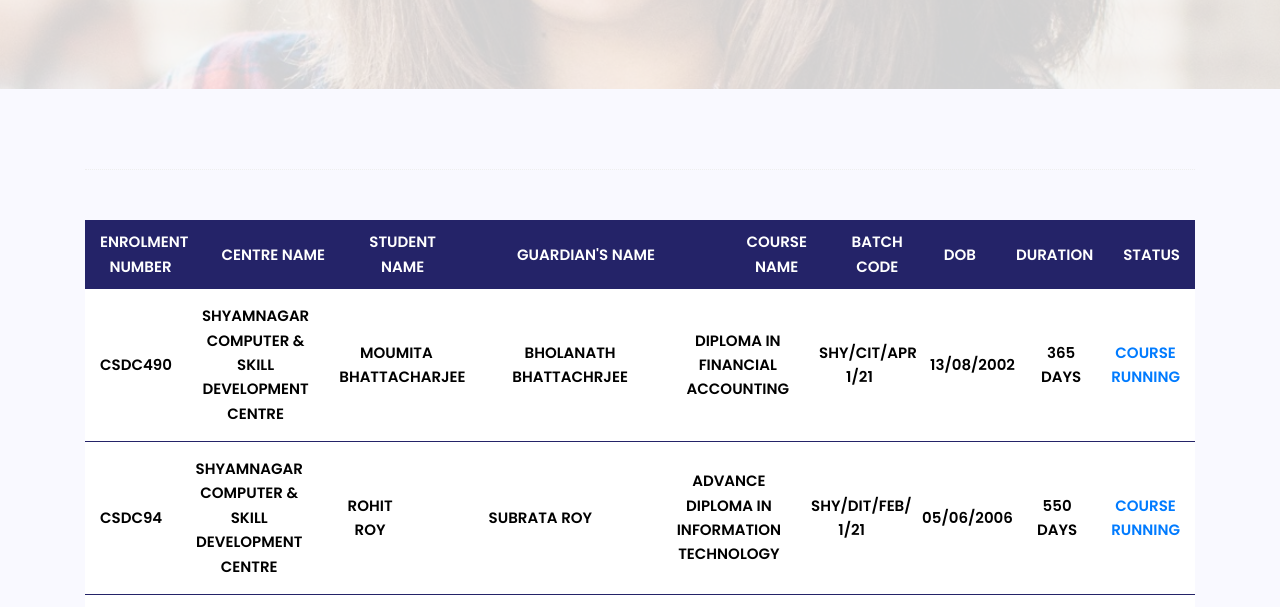
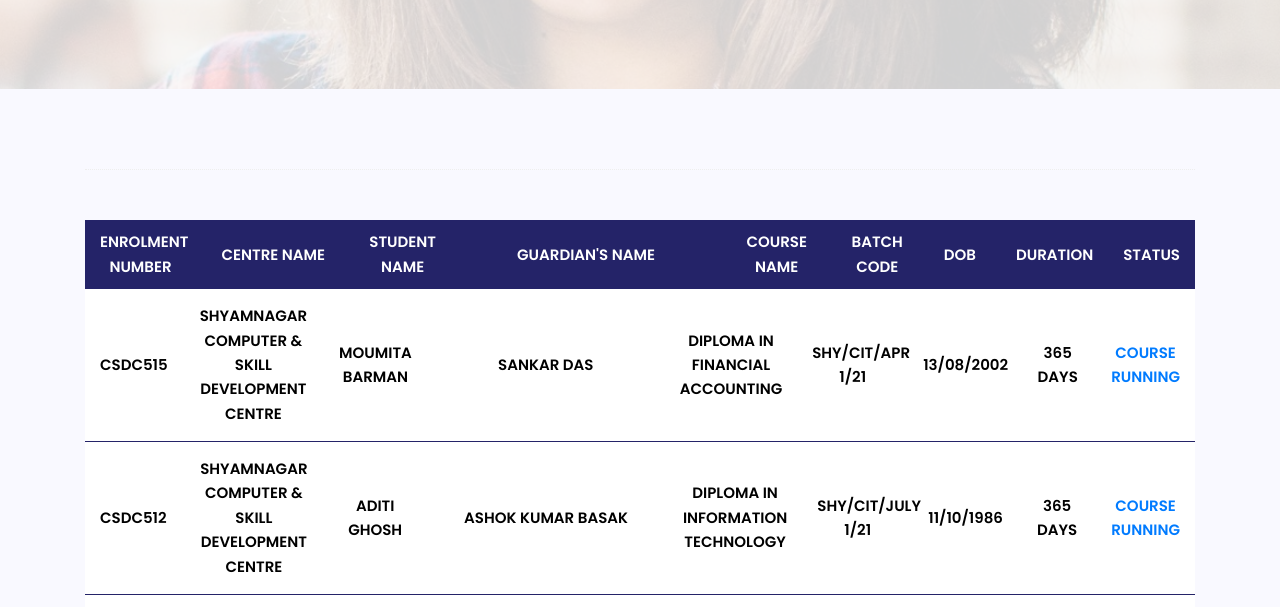
Before and after one commit to csdc-2020/csdc-site, a plain HTML site: page shyamnagar.html in a window 1280 px wide. Shown: the part 337-944 px from the top of the page. Drawn offline with nearby package versions, Linux system fonts and the light colour scheme; some packages are replaced by stand-ins of ours.

Commit message:
Update shyamnagar.html

```diff
--- a/shyamnagar.html
+++ b/shyamnagar.html
@@ -118,14 +118,37 @@
 											<div class="status">DURATION</div>
 											<div class="status">STATUS</div>
 										</div>
+<div class="table-row">
+<div class="code">CSDC515</div>
+<div class="name">SHYAMNAGAR COMPUTER & SKILL DEVELOPMENT CENTRE</div>
+<div class="director">MOUMITA BARMAN</div>
+<div class="address">SANKAR DAS</div>
+<div class="district">DIPLOMA IN FINANCIAL ACCOUNTING</div>
+<div class="state">SHY/CIT/APR<br>1/21</div>
+<div class="state">13/08/2002</div>
+<div class="status">365 DAYS</div>
+<div class="status"><a href="">COURSE RUNNING</a></div>
+</div>
+
+										<div class="table-row">
+<div class="code">CSDC512</div>
+<div class="name">SHYAMNAGAR COMPUTER & SKILL DEVELOPMENT CENTRE</div>
+<div class="director">ADITI GHOSH</div>
+<div class="address">ASHOK KUMAR BASAK</div>
+<div class="district">DIPLOMA IN INFORMATION TECHNOLOGY</div>
+<div class="state">SHY/CIT/JULY<br>1/21</div>
+<div class="state">11/10/1986</div>
+<div class="status">365 DAYS</div>
+<div class="status"><a href="">COURSE RUNNING</a></div>
+</div>
 										<div class="table-row">
 <div class="code">CSDC490</div>
 <div class="name">SHYAMNAGAR COMPUTER & SKILL DEVELOPMENT CENTRE</div>
 <div class="director">MOUMITA BHATTACHARJEE</div>
 <div class="address">BHOLANATH BHATTACHRJEE</div>
-<div class="district">DIPLOMA IN FINANCIAL ACCOUNTING</div>
-<div class="state">SHY/CIT/APR<br>1/21</div>
-<div class="state">13/08/2002</div>
+<div class="district">DIPLOMA IN INFORMATION TECHNOLOGY</div>
+<div class="state">SHY/CIT/JULY<br>1/21</div>
+<div class="state">13/09/1995</div>
 <div class="status">365 DAYS</div>
 <div class="status"><a href="">COURSE RUNNING</a></div>
 </div>
```
